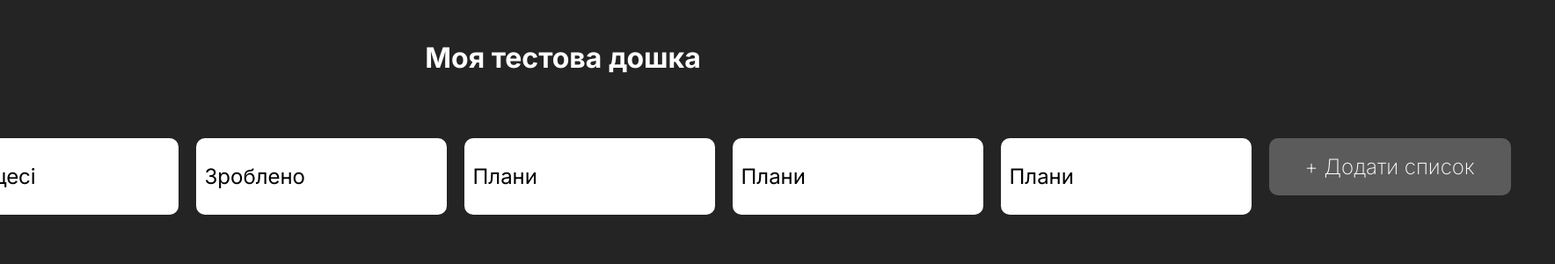
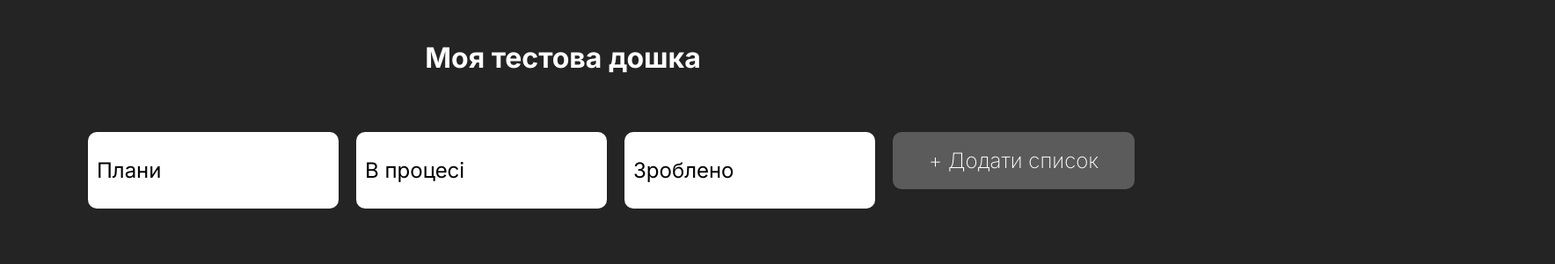
Before and after one commit to mikyven/shpp-frontend-trello, a React (Vite) app: page /board in a window 1280 px wide. Shown: the top 300 px of the page at 88% size, 1768 px wide, since content can reach past the window. Built offline with nearby package versions, Linux system fonts and the light colour scheme.

Commit message:
task 3 completed

```diff
--- a/src/pages/Board/Board.scss
+++ b/src/pages/Board/Board.scss
@@ -2,10 +2,12 @@
   min-width: 100vw;
   display: flex;
   flex-direction: column;
+  overflow-x: auto;
+  overflow-y: hidden;
 
   .board_header {
     width: 100%;
-    margin: 25px 0 50px 0;
+    margin-top: 25px;
     display: flex;
     flex-direction: row;
     justify-content: center;
@@ -13,10 +15,12 @@
   }
 
   .list_parent {
-    margin-left: 50px;
+    position: absolute;
+    top: 150px;
+    width: max-content;
+    padding: 0 100px;
     display: flex;
     flex-direction: row;
-    width: 100%;
     gap: 20px;
 
     .add-list_btn {
--- a/src/pages/Board/Board.tsx
+++ b/src/pages/Board/Board.tsx
@@ -27,21 +27,6 @@ export function Board(): ReactElement {
         { id: 6, title: 'погуляти з собакой' },
       ],
     },
-    {
-      id: 4,
-      title: 'Плани',
-      cards: [],
-    },
-    {
-      id: 5,
-      title: 'Плани',
-      cards: [],
-    },
-    {
-      id: 6,
-      title: 'Плани',
-      cards: [],
-    },
   ]);
 
   return (
```
Also changed, not shown: 1 other file (tests, documents, lock files or other folders).
